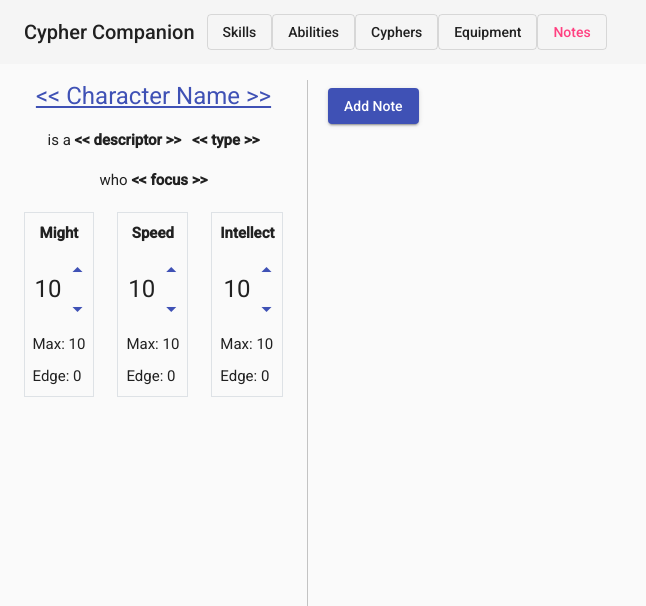
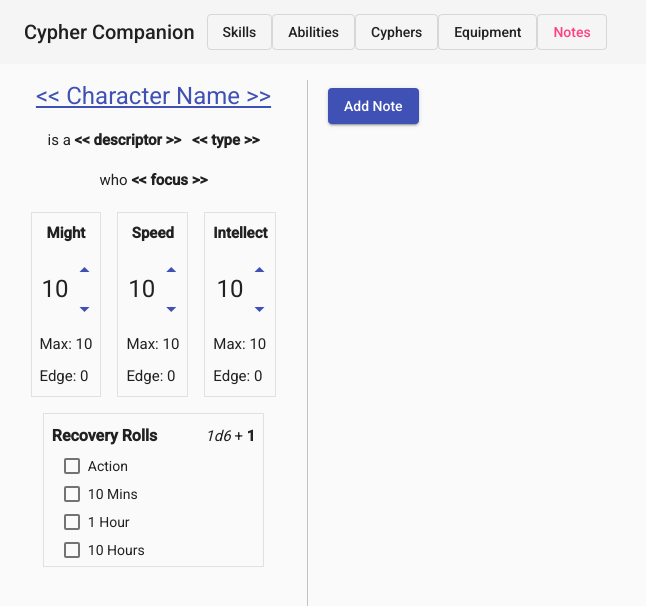
Before and after one commit to jacob-keller/cypher-companion, an Angular app: page /notes in a window 1280 px wide. Shown: the top 606 px of the page, without its empty margins (0-646 px from the left). Built offline with nearby package versions, Linux system fonts and the light colour scheme; some icons are missing.

Commit message:
summary: add section for recovery rolls
Signed-off-by: Jacob Keller <jacob.keller@gmail.com>

```diff
--- a/src/app/app.module.ts
+++ b/src/app/app.module.ts
@@ -19,6 +19,7 @@ import { MatInputModule } from "@angular/material/input";
 import { TextFieldModule } from "@angular/cdk/text-field";
 import { MatButtonToggleModule } from "@angular/material/button-toggle";
 import { MatSelectModule } from "@angular/material/select";
+import { MatCheckboxModule } from "@angular/material/checkbox";
 
 import { AppRoutingModule } from "./app-routing.module";
 import { AppComponent } from "./app.component";
@@ -46,6 +47,7 @@ import { NotesComponent } from "./character/notes/notes.component";
 import { NotesDeleteComponent } from "./character/notes/delete/delete.component";
 import { NotesAddEditComponent } from "./character/notes/add-edit/add-edit.component";
 import { AttributePoolComponent } from "./character/summary/attribute-pool/attribute-pool.component";
+import { RecoveryRollsComponent } from "./character/summary/recovery-rolls/recovery-rolls.component";
 
 @NgModule({
   declarations: [
@@ -67,6 +69,7 @@ import { AttributePoolComponent } from "./character/summary/attribute-pool/attri
     NotesDeleteComponent,
     NotesAddEditComponent,
     AttributePoolComponent,
+    RecoveryRollsComponent,
   ],
   imports: [
     BrowserModule,
@@ -89,6 +92,7 @@ import { AttributePoolComponent } from "./character/summary/attribute-pool/attri
     TextFieldModule,
     MatButtonToggleModule,
     MatSelectModule,
+    MatCheckboxModule,
   ],
   providers: [],
   bootstrap: [AppComponent],
--- a/src/app/character/summary/interface.ts
+++ b/src/app/character/summary/interface.ts
@@ -1,6 +1,7 @@
 /** @format */
 
 import { AttributePool } from "./attribute-pool/interface";
+import { RecoveryRolls } from "./recovery-rolls/interface";
 
 export class Summary {
   public name: string = "";
@@ -18,11 +19,7 @@ export class Summary {
   public speed: AttributePool = new AttributePool("Speed");
   public intellect: AttributePool = new AttributePool("Intellect");
 
-  public recoveryBonus: number = 0;
-  public usedActionRest: boolean = false;
-  public usedShortRest: boolean = false;
-  public usedHourRest: boolean = false;
-  public usedSleepRest: boolean = false;
+  public recovery: RecoveryRolls = new RecoveryRolls();
 
   public damageImpaired: boolean = false;
   public damageDebilitated: boolean = false;
--- /dev/null
+++ b/src/app/character/summary/recovery-rolls/interface.ts
@@ -0,0 +1,15 @@
+/** @format */
+
+export class Roll {
+  public used: boolean = false;
+
+  constructor(public name: string) {}
+}
+
+export class RecoveryRolls {
+  public rollBonus: number = 0;
+
+  public rolls: Roll[] = [new Roll("Action"), new Roll("10 Mins"), new Roll("1 Hour"), new Roll("10 Hours")];
+
+  constructor() {}
+}
--- /dev/null
+++ b/src/app/character/summary/recovery-rolls/recovery-rolls.component.html
@@ -0,0 +1,20 @@
+<!-- @format -->
+
+<div
+  class="d-inline-flex align-center flex-column g-1 p-1 m-1 border"
+  *ngIf="summary"
+>
+  <div class="hstack">
+    <h3 class="m-1 me-auto"><strong>Recovery Rolls</strong></h3>
+    <h4 class="m-1 ms-5"><em>1d6</em> + <strong>{{summary.recovery.rollBonus + summary.tier}}</strong></h4>
+  </div>
+  <div class="vstack mx-3 gap-1">
+    <mat-checkbox
+      *ngFor="let roll of summary.recovery.rolls"
+      [(ngModel)]="roll.used"
+      (ngModelChange)="saveCharacterSheet()"
+    >
+      {{ roll.name }}
+    </mat-checkbox>
+  </div>
+</div>
--- /dev/null
+++ b/src/app/character/summary/recovery-rolls/recovery-rolls.component.scss
@@ -0,0 +1 @@
+/** @format */
--- /dev/null
+++ b/src/app/character/summary/recovery-rolls/recovery-rolls.component.ts
@@ -0,0 +1,20 @@
+/** @format */
+
+import { Component, OnInit, Input } from "@angular/core";
+import { CharacterSheetService } from "../../sheet.service";
+import { Summary } from "../interface";
+
+@Component({
+  selector: "recovery-rolls",
+  templateUrl: "./recovery-rolls.component.html",
+  styleUrls: ["./recovery-rolls.component.scss"],
+})
+export class RecoveryRollsComponent implements OnInit {
+  @Input() summary?: Summary;
+
+  constructor() {}
+
+  ngOnInit(): void {}
+
+  saveCharacterSheet(): void {}
+}
--- a/src/app/character/summary/summary.component.html
+++ b/src/app/character/summary/summary.component.html
@@ -1,7 +1,7 @@
 <!-- @format -->
 
 <div
-  class="summary-box g-0"
+  class="summary-box container d-flex flex-column g-0"
   *ngIf="summary"
 >
   <div class="vstack gap-0 text-center">
@@ -16,16 +16,17 @@
   </div>
   <div class="hstack gap-2">
     <attribute-pool
-      class="m-auto"
+      class="ms-auto"
       [pool]="summary.might"
     ></attribute-pool>
+    <attribute-pool [pool]="summary.speed"></attribute-pool>
     <attribute-pool
-      class="m-auto"
-      [pool]="summary.speed"
-    ></attribute-pool>
-    <attribute-pool
-      class="m-auto"
+      class="me-auto"
       [pool]="summary.intellect"
     ></attribute-pool>
   </div>
+  <recovery-rolls
+    class="mx-auto mt-2"
+    [summary]="summary"
+  ></recovery-rolls>
 </div>
```
Also changed, not shown: 1 other file (tests, documents, lock files or other folders).
